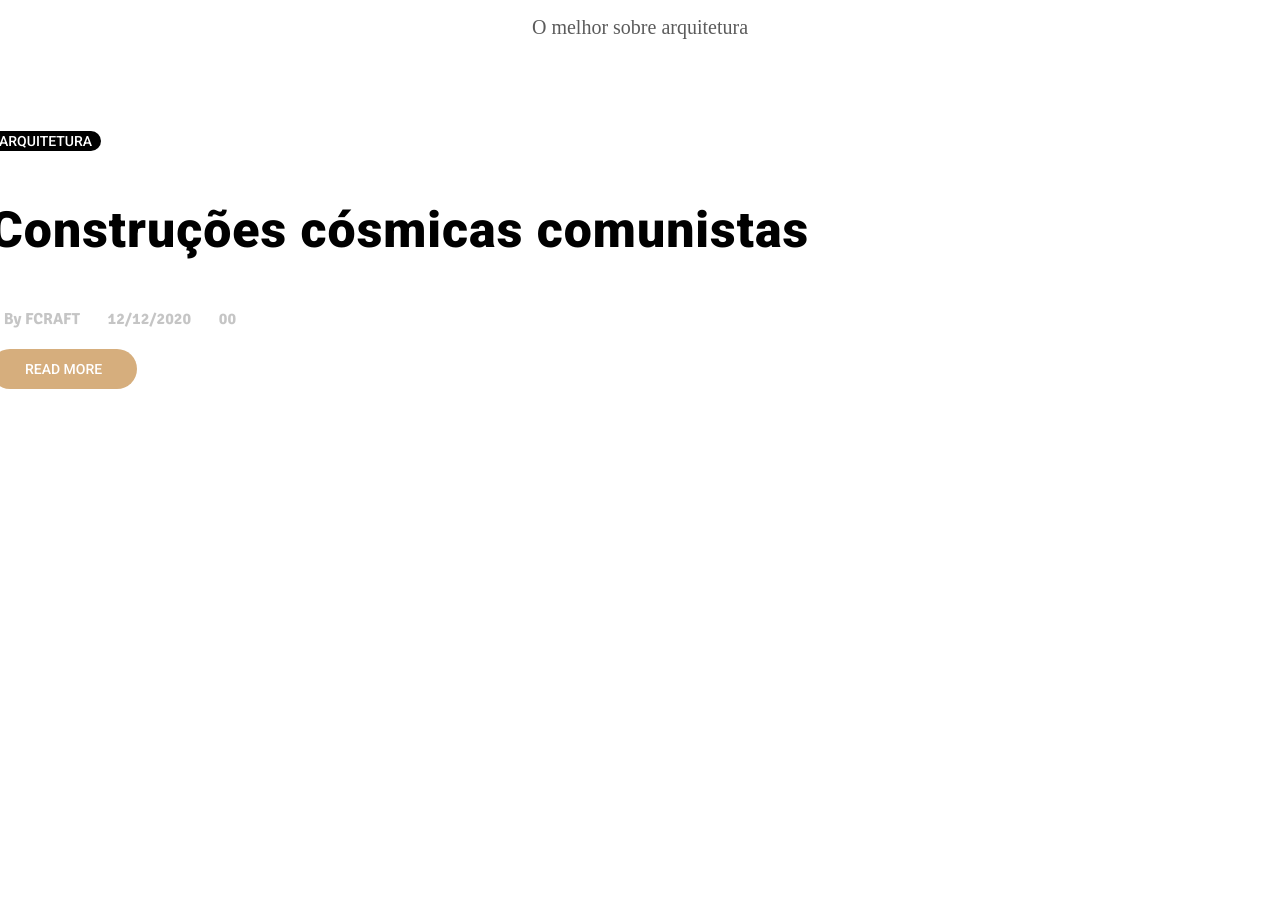
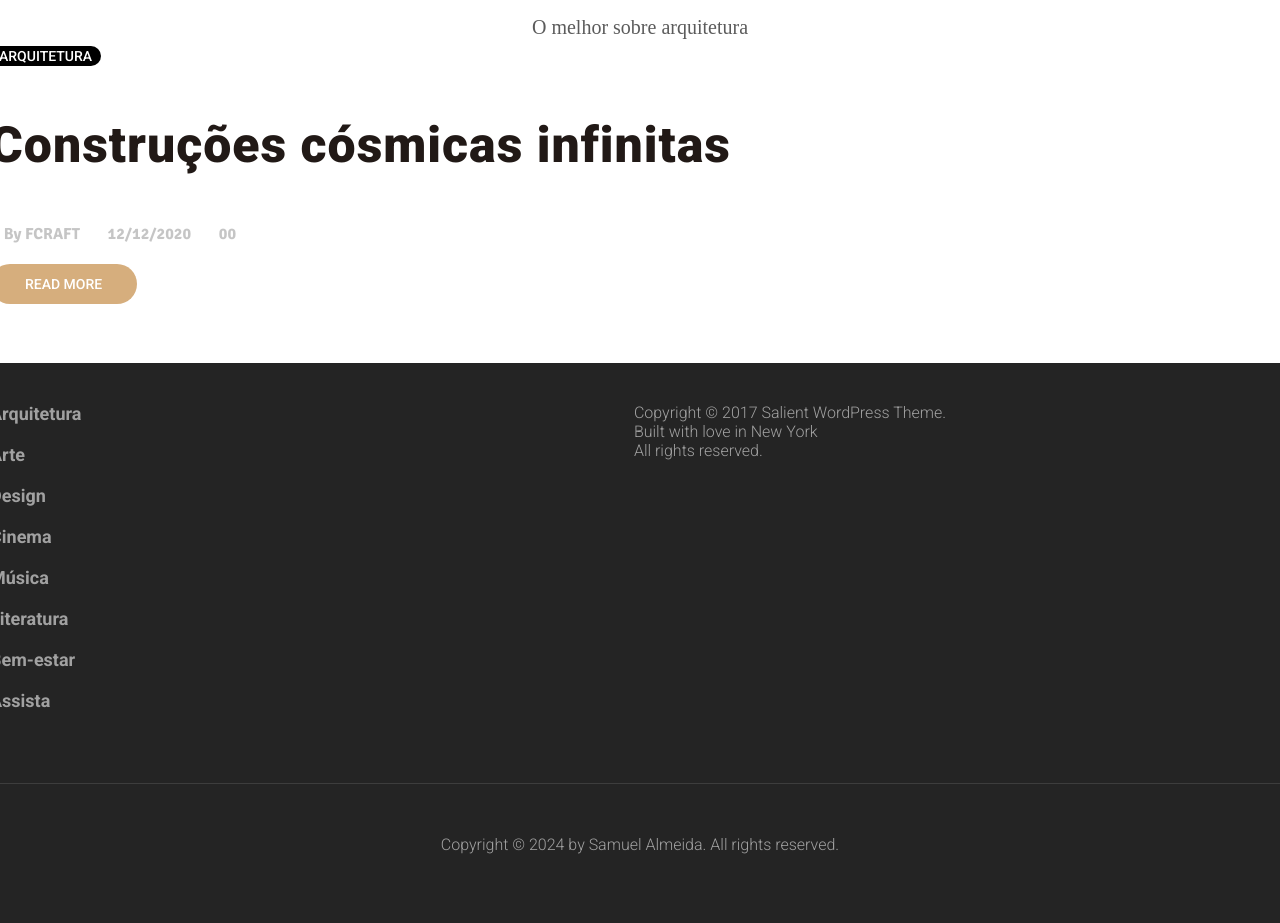
Before and after one commit to samuel-almeida-dev/artbrut-website-clone, a plain HTML site: page index.html in a window 1280 px wide. Shown: the part 416-1339 px from the top of the page. Before the commit the page ends 805 px from the top, so only its background shows below. Drawn offline with Linux system fonts and the light colour scheme.

Commit message:
adição do footer

```diff
--- a/index.html
+++ b/index.html
@@ -63,7 +63,7 @@
                     <div class="main-article-bottom">
                         <a href=""><button class="btn-dark">ARQUITETURA</button></a>
                         <div class="title-article">
-                            <a  href=""><p>Construções cósmicas comunistas</p></a>
+                            <a  href=""><p>Construções cósmicas infinitas</p></a>
                         </div>
                         <div class="path-links-bottom">
                             <a href="">By FCRAFT</a>
@@ -74,6 +74,31 @@
                     </div>
                 </div>
             </div>
+            <footer>
+                <div class="footer-upper-section">
+                    <div class="footer-left-upper-section">
+                        <a href="" style="margin-top: 40px;">Arquitetura</a>
+                        <a href="">Arte</a>
+                        <a href="">Design</a>
+                        <a href="">Cinema</a>
+                        <a href="">Música</a>
+                        <a href="">Literatura</a>
+                        <a href="">Bem-estar</a>
+                        <a href="">Assista</a>
+                    </div>
+                    <div class="footer-right-upper-section">
+                        <p style="margin-top: 40px;">Copyright © 2017 Salient WordPress Theme.
+                            <br> Built with love in New York
+                            <br> All rights reserved.</p>
+                    </div>
+                </div>
+                <div class="line-hr">
+
+                </div>
+                <div class="footer-lower-section">
+                    <p>Copyright © 2024 by Samuel Almeida. All rights reserved.</p>
+                </div>
+            </footer>
         </main>
     </div>
 </body>
--- a/styles/style.css
+++ b/styles/style.css
@@ -27,7 +27,7 @@ body {
 
 .navigation-links {
     height: 73px;
-    width: 1073px;
+    width: 790px;
     display: flex;
     flex-direction: row;
     align-items: center;
@@ -79,7 +79,7 @@ body {
 }
 
 .main-article-bottom {
-    height: 230px;
+    height: 400px;
     width: 1300px;
     display: flex;
     flex-direction: column;
@@ -98,7 +98,7 @@ body {
 /* - Seleciona todos os elementos <a> que são descendentes (filhos, netos, etc.) da classe .path-links */
 .path-links-top a {
     text-decoration: none;
-    color: black;
+    color: #211916;
     font-family: 'Oswald', sans-serif;
     font-family: 'Signika', sans-serif;
     transition-duration: 0.5s;
@@ -174,7 +174,7 @@ body {
 
 .title-article a {
     text-decoration: none;
-    color: black;
+    color: #211916;
 }
 
 .title-article::after {
@@ -210,3 +210,73 @@ body {
 .btn-outline-info:hover{
     background-color: rgb(182, 145, 100);
 }
+
+footer {
+    height: 560px;
+    background-color: #242424;
+    display: flex;
+    flex-direction: column;
+    justify-content: start;
+    align-items: center;
+}
+.footer-upper-section {
+    height: 420px;
+    width: 1400px;
+    display: flex;
+    align-items: start;
+    justify-content: center;
+}
+
+.footer-left-upper-section {
+     width: 300px;
+     height: 420px;
+     display: flex;
+     flex-direction: column;
+     gap: 20px;
+}
+
+.footer-left-upper-section a {
+    color: #a1a1a1;
+    text-decoration: none;
+    font-family: "Roboto", sans-serif;
+    font-weight: 700;
+    font-style: normal;
+    font-size: 18px;
+    transition-duration: 0.7s;
+}
+
+.footer-left-upper-section a:hover{
+    color: rgb(214, 174, 125);
+}
+
+.footer-right-upper-section {
+     color: #a1a1a1;
+     width: 1000px;
+     height: 420px;
+     display: flex;
+     align-items: start;
+     justify-content: center;
+     font-family: "Roboto", sans-serif;
+     font-weight: 300;
+     font-style: normal;
+}
+
+.line-hr {
+    background-color: #a1a1a1;
+    width: 1920px;
+    height: 1px;
+    opacity: 20%;
+}
+.footer-lower-section {
+    height: 120px;
+}
+
+.footer-lower-section {
+    color: #a1a1a1;
+    display: flex;
+    align-items: center;
+    justify-content: center;
+    font-family: "Roboto", sans-serif;
+    font-weight: 300;
+    font-style: normal;
+}
```
